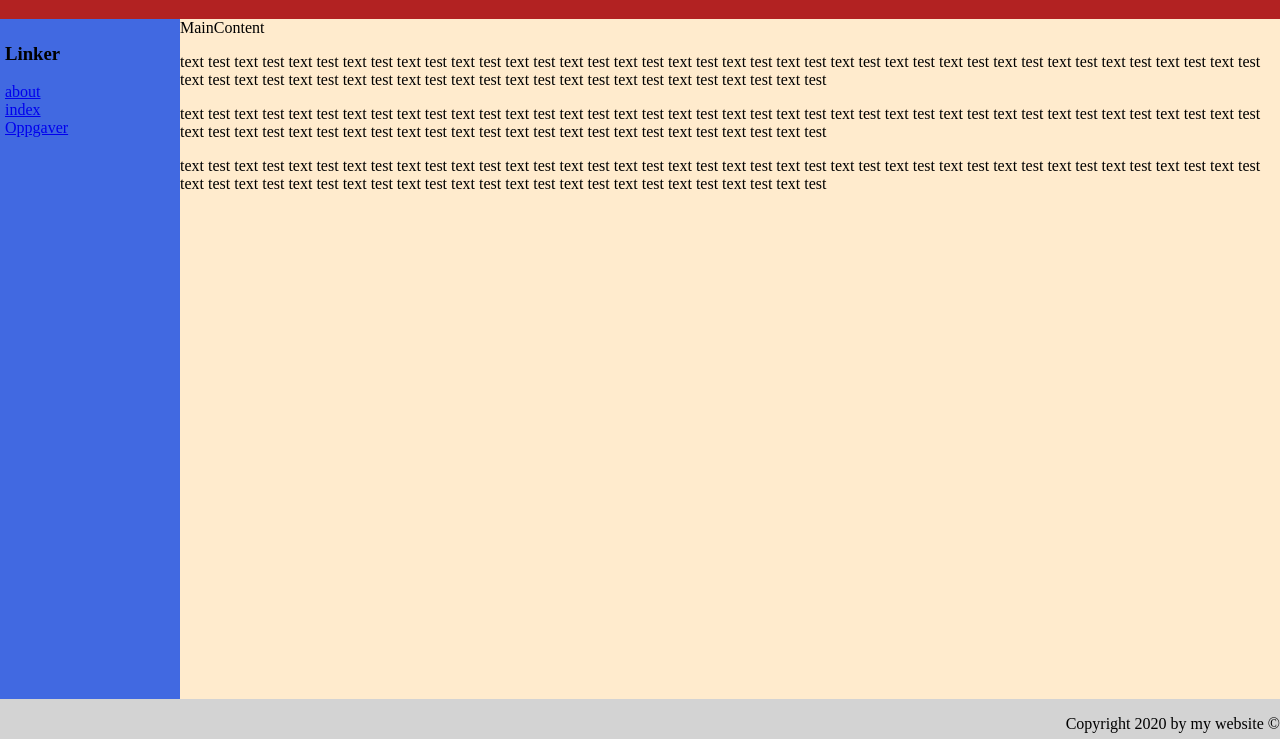
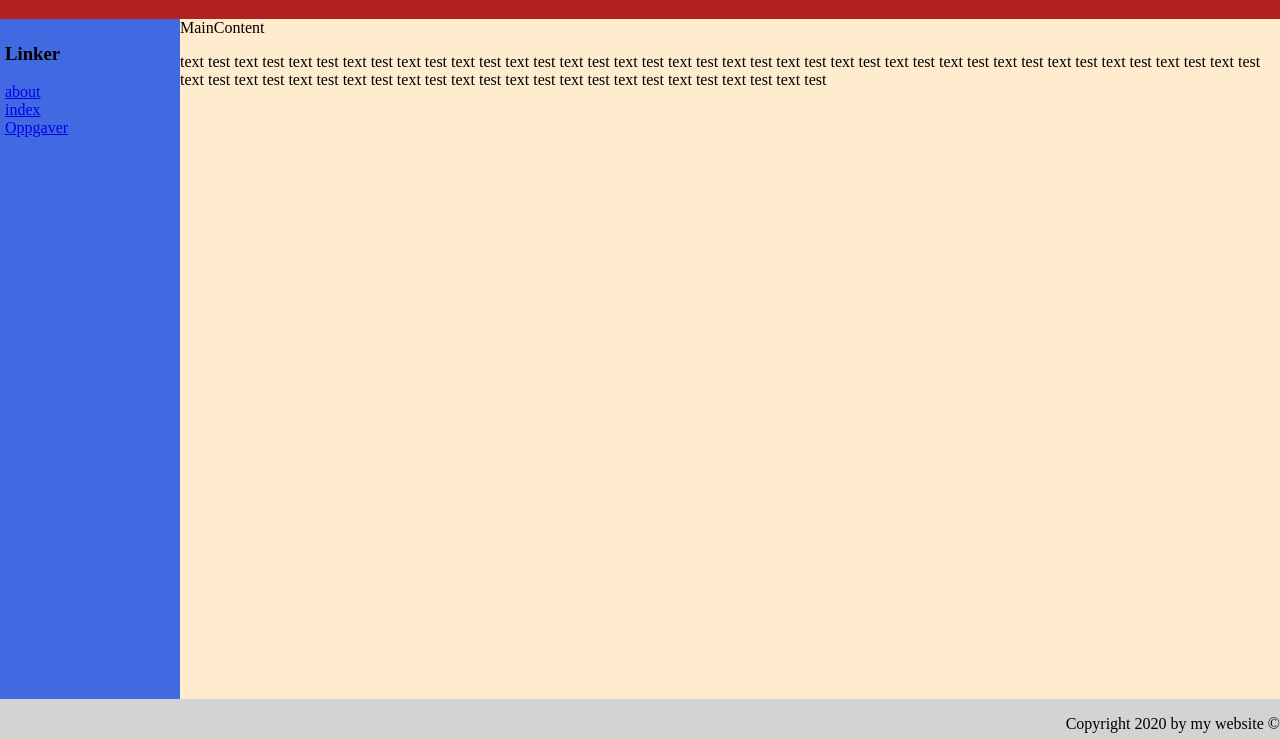
Before and after one commit to Tobias-GetAcademy/Get, a plain HTML site: page index.html in a window 1280 px wide. Shown: the part 61-800 px from the top of the page. Drawn offline with Linux system fonts and the light colour scheme.

Commit message:
Update index.html

```diff
--- a/index.html
+++ b/index.html
@@ -51,14 +51,6 @@
             <p> text test text test text test text test text test text test text test text test
                 text test text test text test text test text test text test text test text test
                 text test text test text test text test text test text test text test text test
-                text test text test text test text test text test text test text test text test</p>
-            <p> text test text test text test text test text test text test text test text test
-                text test text test text test text test text test text test text test text test
-                text test text test text test text test text test text test text test text test
-                text test text test text test text test text test text test text test text test</p>
-            <p> text test text test text test text test text test text test text test text test
-                text test text test text test text test text test text test text test text test
-                text test text test text test text test text test text test text test text test
                 text test text test text test text test text test text test text test text test</p></div>
         <div class="footer"><p>Copyright 2020 by my website &copy;</p></div>
     </div>
```
